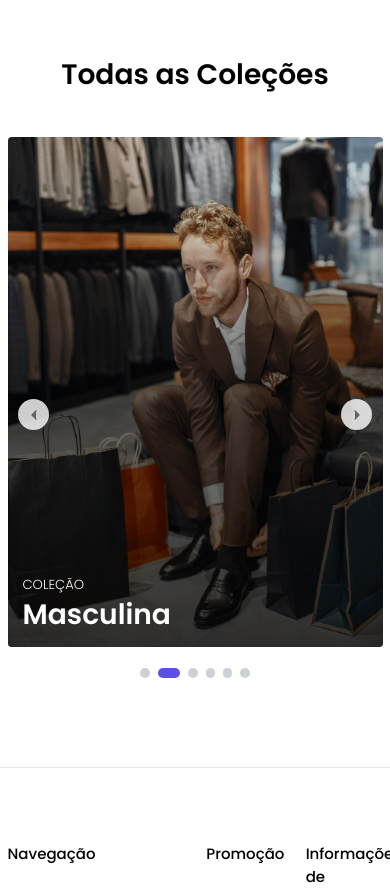
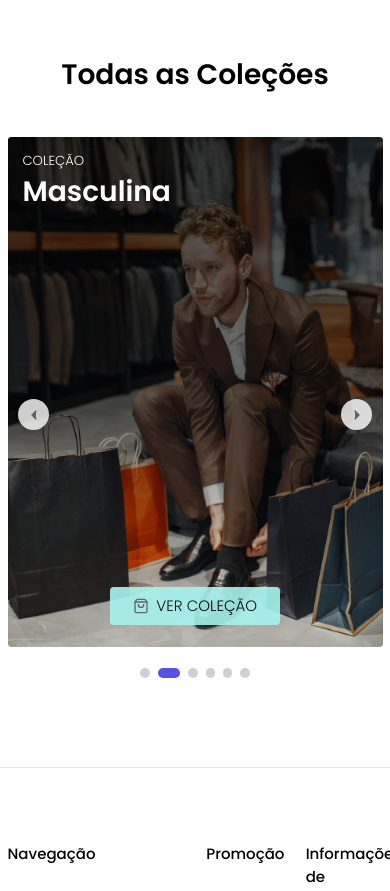
Before and after one commit to adrjmiranda/fsc-ecommerce, a React (Vite) app: page / in a window 390 px wide. Shown: the part 1200-2091 px from the top of the page. Built offline with nearby package versions, Linux system fonts and the light colour scheme.

Commit message:
refactor: adjust categories swiper spacing and card responsive styling

```diff
--- a/src/pages/Public/Home/Sections/Categories/index.tsx
+++ b/src/pages/Public/Home/Sections/Categories/index.tsx
@@ -45,7 +45,7 @@ const Categories = () => {
       <div className="wrapper">
         <Swiper
           modules={[Navigation, Pagination, Autoplay]}
-          spaceBetween={32}
+          spaceBetween={16}
           slidesPerView={1}
           navigation={{
             prevEl: '.swiper-button-prev',
@@ -54,8 +54,8 @@ const Categories = () => {
           pagination={{ clickable: true }}
           autoplay={{ delay: 5000, disableOnInteraction: false }}
           breakpoints={{
-            640: { slidesPerView: 2 },
-            768: { slidesPerView: 3 },
+            640: { slidesPerView: 2, spaceBetween: 32 },
+            768: { slidesPerView: 3, spaceBetween: 24 },
           }}
         >
           {categories.length > 0 &&
@@ -68,7 +68,7 @@ const Categories = () => {
                     className="absolute inset-0 z-10 h-full w-full object-cover object-center transition-all duration-300 group-hover:scale-105"
                   />
 
-                  <div className="relative z-20 flex h-full flex-col justify-end gap-1 bg-linear-to-t from-black/75 via-black/50 p-4 group-hover:from-black/50">
+                  <div className="relative z-20 flex h-full flex-col justify-start gap-1 bg-linear-to-b from-black/75 via-black/50 p-4 group-hover:from-black/50 sm:justify-end sm:bg-linear-to-t">
                     <p className="text-sm font-light text-white uppercase">
                       Coleção
                     </p>
@@ -79,7 +79,7 @@ const Categories = () => {
 
                   <Link
                     to={`/categorias/${category.name}`}
-                    className="absolute inset-0 z-30 hidden h-full w-full items-center justify-center transition-all duration-300 ease-in-out group-hover:flex"
+                    className="absolute inset-0 z-30 flex h-full w-full items-end justify-center py-6 transition-all duration-300 ease-in-out group-hover:flex sm:hidden sm:items-center sm:py-0"
                     title={category.name}
                     children={
                       <>
```
